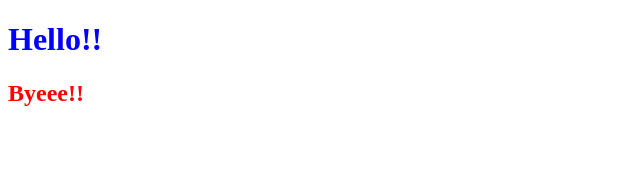
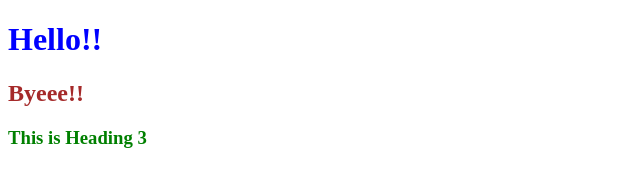
Before and after one commit to mrinal1224/Web-dev-28-Batch-2, a plain HTML site: page Class-4 (Introduction to CSS)/CSS Introduction/index.html in a window 1280 px wide. Shown: the whole page, without its empty margins (0-640 px from the left). Drawn offline with Linux system fonts and the light colour scheme.

Commit message:
types of css

```diff
--- a/Class-4 (Introduction to CSS)/CSS Introduction/index.html
+++ b/Class-4 (Introduction to CSS)/CSS Introduction/index.html
@@ -11,12 +11,17 @@
         h1{
             color:blue
         }
+
+        h2{
+            color: yellow;
+        }
     </style>
 </head>
 <body>
 
     <h1>Hello!!</h1>
-    <h2>Byeee!!</h2>
+    <h2 style="color: brown;">Byeee!!</h2>
+    <h3 style="color:green ;">This is Heading 3</h3>
 
 </body>
 </html>
--- a/Class-4 (Introduction to CSS)/CSS Introduction/style.css
+++ b/Class-4 (Introduction to CSS)/CSS Introduction/style.css
@@ -1,3 +1,5 @@
+/* Heading Styles */
+
 h2{
     color: red;
 }
```
